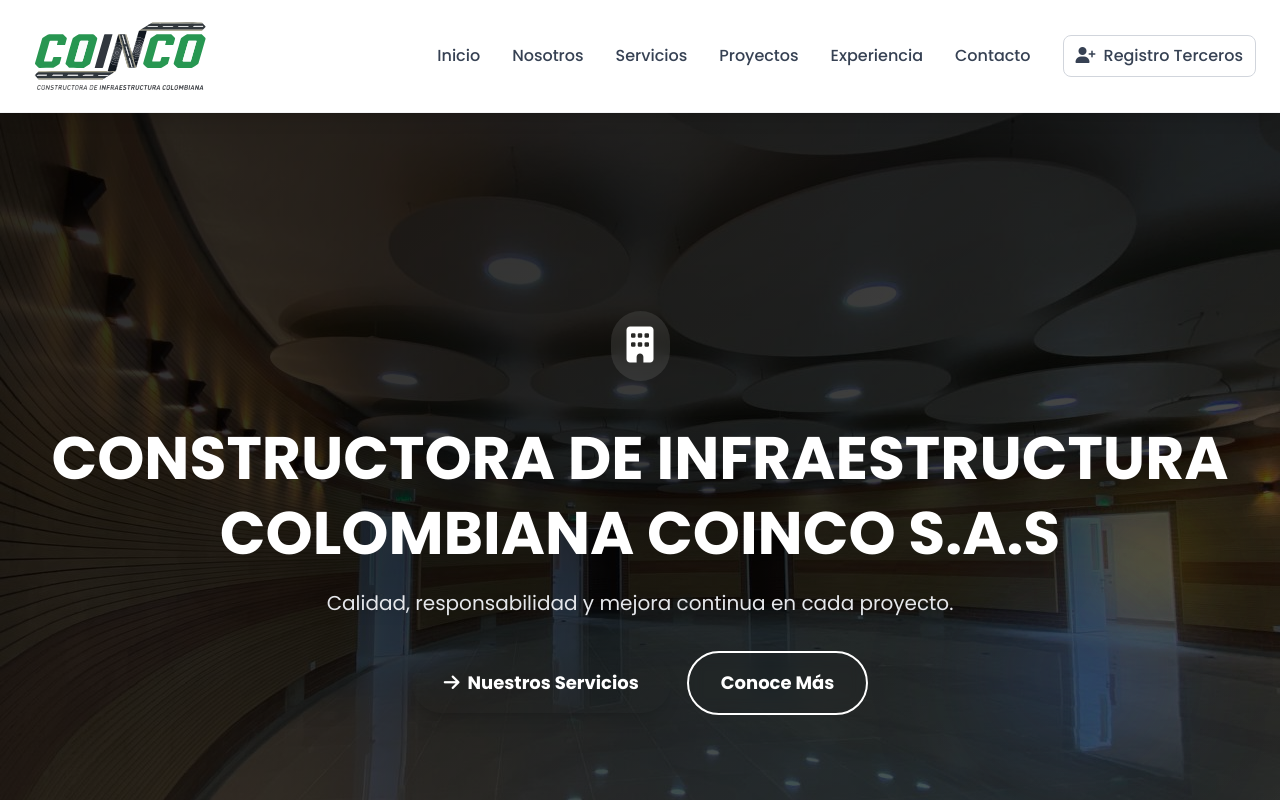
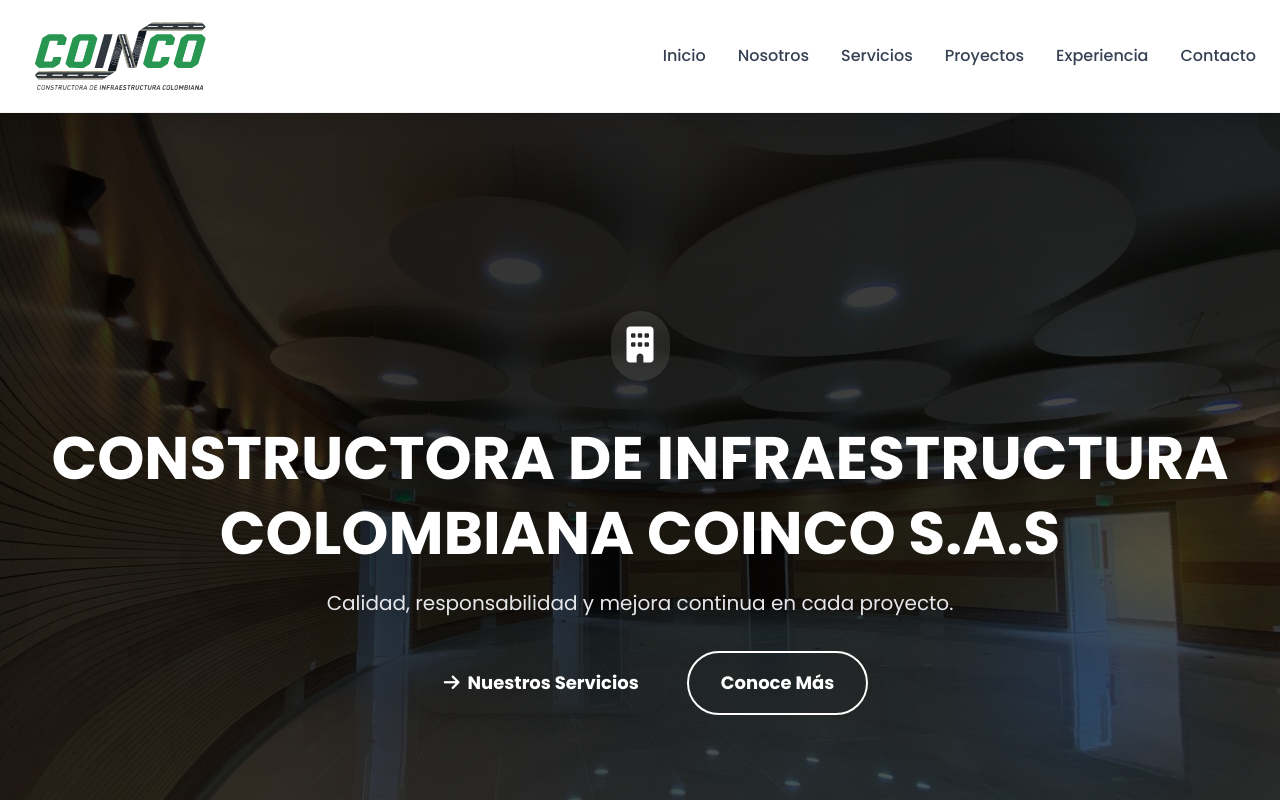
Before and after one commit to chillstudiodevco/Coincoweb, a Next.js app: page / in a window 1280 px wide. Shown: the top 800 px of the page. Built offline with nearby package versions, Linux system fonts and the light colour scheme.

Commit message:
fix: disable third-party registration feature in Header component

```diff
--- a/src/components/Header.tsx
+++ b/src/components/Header.tsx
@@ -6,7 +6,7 @@
 
 // Feature flags: control independiente de funcionalidades
 const ENABLE_LOGIN_PORTAL = false; // Portal de proveedores (login/dashboard)
-const ENABLE_THIRD_PARTY_REGISTRATION = true; // Registro de terceros
+const ENABLE_THIRD_PARTY_REGISTRATION = false; // Registro de terceros
 
 export default function Header() {
   const [isMenuOpen, setIsMenuOpen] = useState(false);
```
